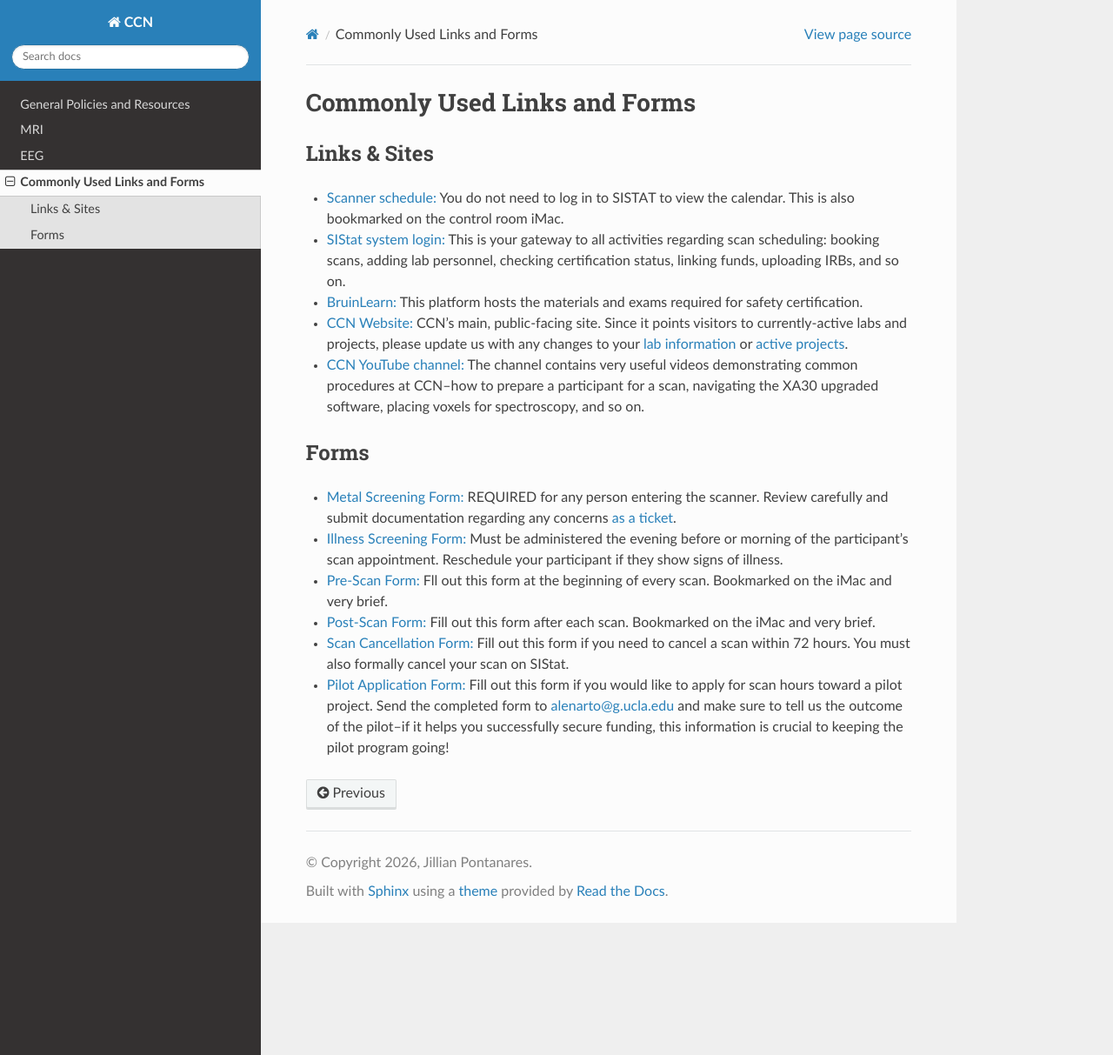
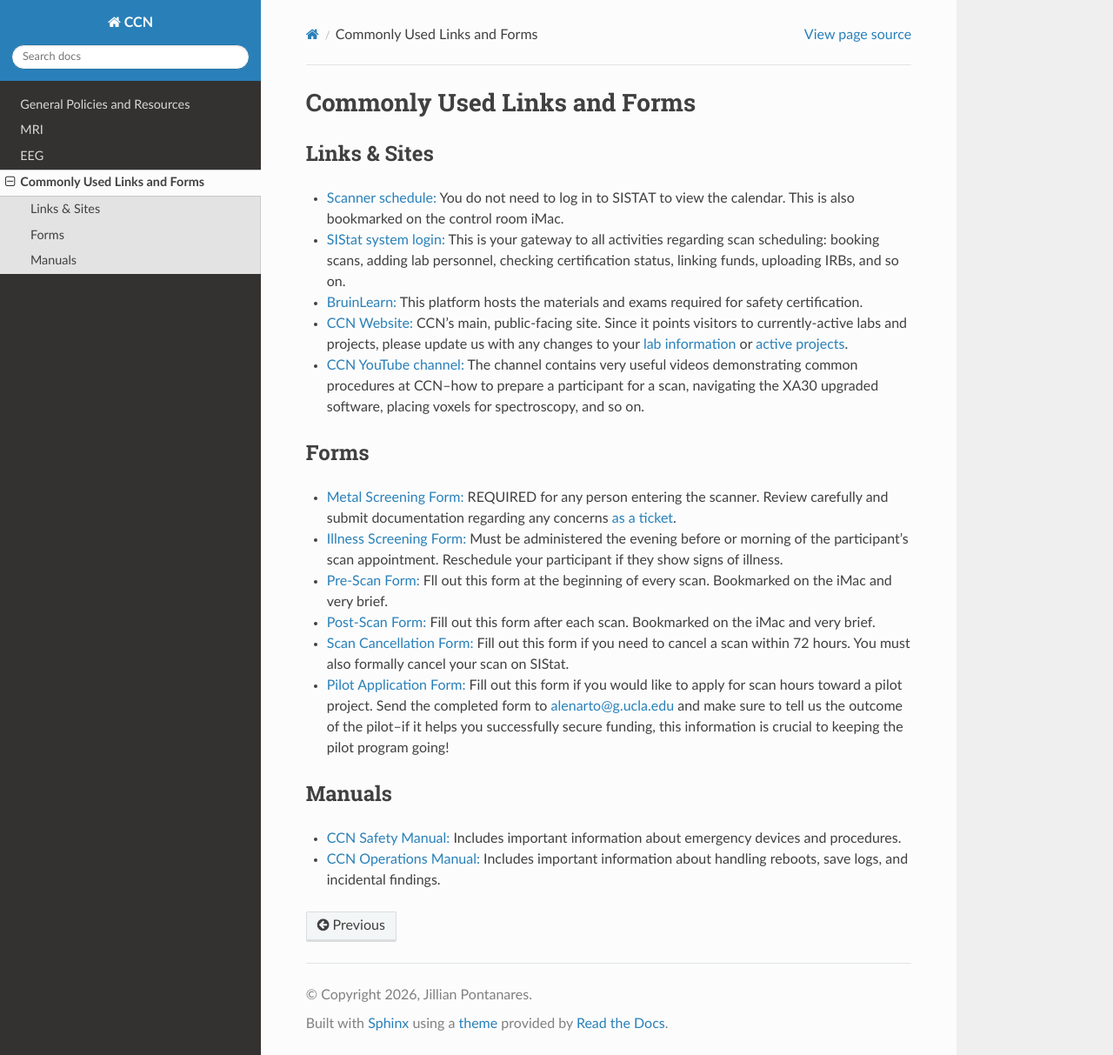
Before and after one commit to CCN-Support/CCN_Wiki, a Sphinx documentation site: the page built from docs/source/links-and-forms.rst, in a window 1280 px wide and 1213 px high. Shown: the whole window at 87% size. Built offline with Sphinx 7.4.7 and the Read the Docs theme 3.1.0, drawn with Linux system fonts in a browser that asks for light colours.

Commit message:
Update links-and-forms.rst

```diff
--- a/docs/source/links-and-forms.rst
+++ b/docs/source/links-and-forms.rst
@@ -1,8 +1,8 @@
 Commonly Used Links and Forms
-===============
+=============================
 
 Links & Sites
------
+-------------
 
 - `Scanner schedule: <https://www.sistat.ucla.edu/CCNSAS/login.asp/>`_ You do not need to log in to SISTAT to view the calendar. This is also bookmarked on the control room iMac.
 - `SIStat system login: <https://www.sistat.ucla.edu/CCNSAS/ShowCalendar.asp#/>`_ This is your gateway to all activities regarding scan scheduling: booking scans, adding lab personnel, checking certification status, linking funds, uploading IRBs, and so on.
@@ -20,3 +20,10 @@
 - `Post-Scan Form: <https://uclahs.az1.qualtrics.com/jfe/form/SV_3BQesXgv9K8kgPc/>`_ Fill out this form after each scan. Bookmarked on the iMac and very brief.
 - `Scan Cancellation Form: <https://forms.gle/E9uzNYDZheAqihce7/>`_ Fill out this form if you need to cancel a scan within 72 hours. You must also formally cancel your scan on SIStat.
 - `Pilot Application Form: <https://drive.google.com/file/d/1rhfezXO3QP4pV5yjUnNmI8LNkjw7EqS9/view?usp=drive_link/>`_ Fill out this form if you would like to apply for scan hours toward a pilot project. Send the completed form to alenarto@g.ucla.edu and make sure to tell us the outcome of the pilot--if it helps you successfully secure funding, this information is crucial to keeping the pilot program going!
+
+
+Manuals
+-------
+
+- `CCN Safety Manual: <https://drive.google.com/file/d/13xyaDkLcjBykdLvge3fMe-t_9HoukyMR/view>`_ Includes important information about emergency devices and procedures.
+- `CCN Operations Manual: <https://drive.google.com/file/d/13xyaDkLcjBykdLvge3fMe-t_9HoukyMR/view>`_ Includes important information about handling reboots, save logs, and incidental findings.
```
